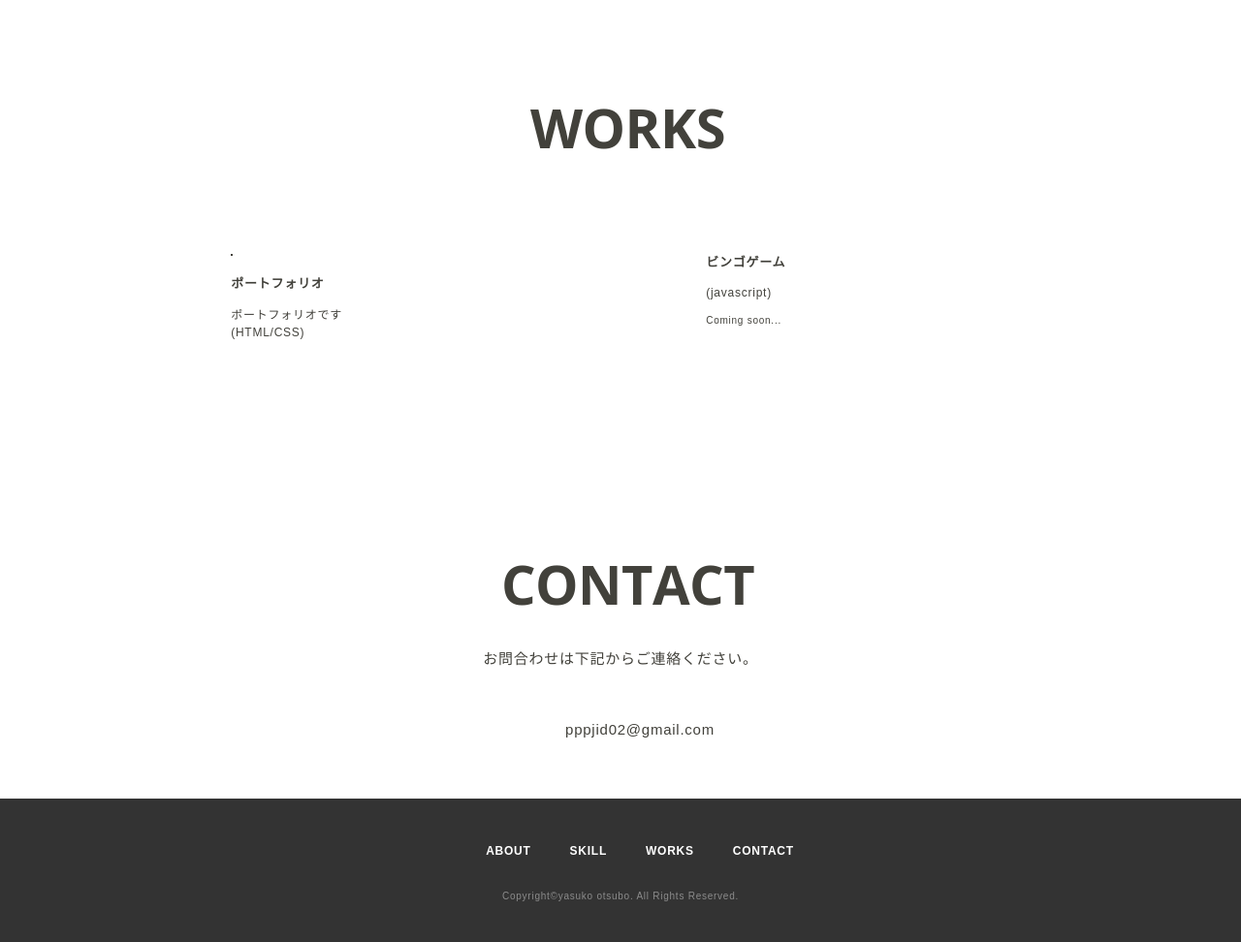
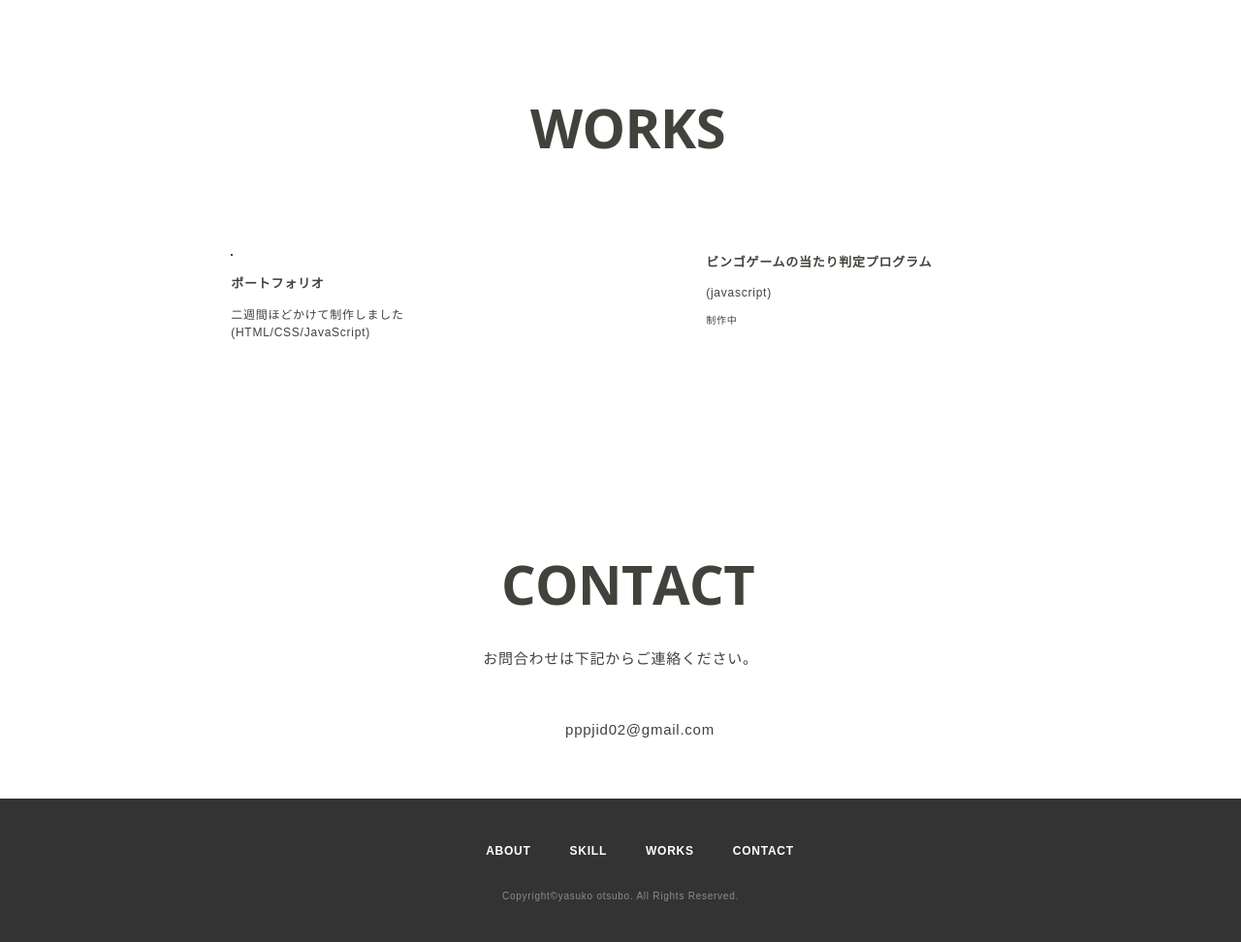
Before and after one commit to Yasuko-Otsubo/Portfolio, a plain HTML site: page index.html in a window 1280 px wide. Shown: the part 2134-3106 px from the top of the page at 97% size. Drawn offline with nearby package versions, Linux system fonts and the light colour scheme; files that its build step writes are made by us from their sources.

Commit message:
Update index.html

```diff
--- a/index.html
+++ b/index.html
@@ -31,7 +31,7 @@
             <img src="img/27601838_m.jpg" alt="鵜戸神宮">
             <img src="img/291827_m.png" alt="２匹の馬">
             <img src="img/slide-3.jpg" alt="岩場の海">
-            <img src="img/slide-4.jpg" alt="月">
+            <img src="img/24195617_m.jpg" alt="クルスの海">
         </div>
         <!--<span class="logo-title">Yasuko Otsubo's Portfolio</span>
         <span class="logo-desc">Web Engineer Beginner</span>-->
@@ -183,7 +183,7 @@
               </a>
               <figcaption class="card-caption">
                 <p class="card-caption-title">ポートフォリオ</p>
-                <p class="card-caption-info">ポートフォリオです<br>(HTML/CSS)</p>
+                <p class="card-caption-info">二週間ほどかけて制作しました<br>(HTML/CSS/JavaScript)</p>
                 <!--<p class="card-caption-url"><a class="url-link" href="https://github.com/masayuki777/masayuki777.github.io" target="_blank">GitHub</a></p>-->
               </figcaption>
             </figure>
@@ -192,9 +192,9 @@
                 <!--<img class="work-img" src="img/works/comingsoon.png" alt="" />-->
               </a>
               <figcaption class="card-caption">
-                <p class="card-caption-title">ビンゴゲーム<br></p>
+                <p class="card-caption-title">ビンゴゲームの当たり判定プログラム<br></p>
                 <p class="card-caption-info">(javascript)</p>
-                <p class="card-caption-url">Coming soon...</p>
+                <p class="card-caption-url">制作中</p>
               </figcaption>
             </figure>
           </div>
```
